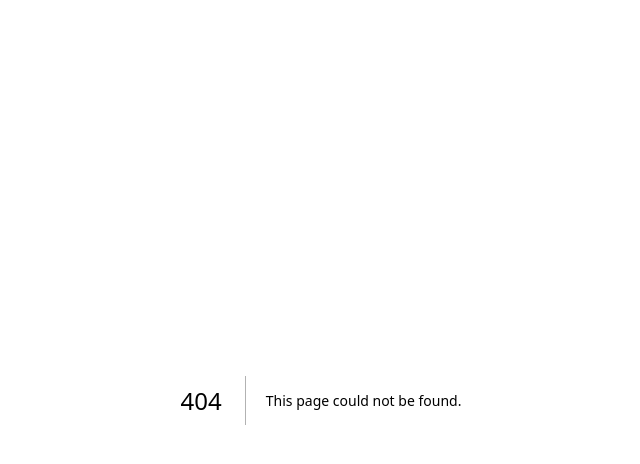
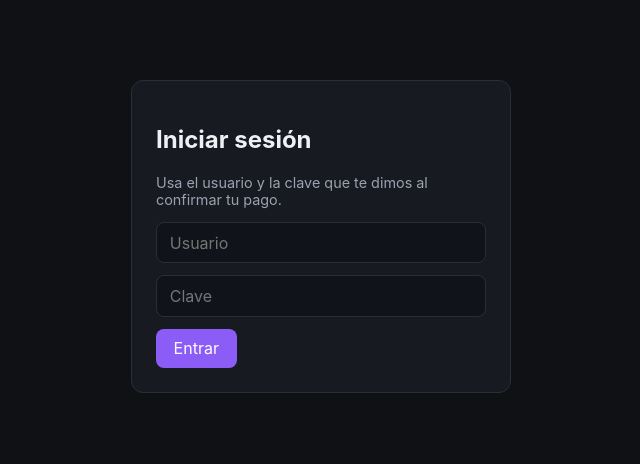
Before and after one commit to somosmuzamarketing-spec/muza-platform, a Next.js app: page /login in a window 1280 px wide. Before the commit this address had no page. Shown: the top 464 px of the page, without its empty margins (319-959 px from the left). Built offline with nearby package versions, Linux system fonts and the light colour scheme.

Commit message:
Create page.tsx

```diff
--- /dev/null
+++ b/src/app/login/page.tsx
@@ -0,0 +1,43 @@
+"use client";
+import { useState } from "react";
+import { signIn } from "next-auth/react";
+import { useRouter } from "next/navigation";
+
+export default function LoginPage() {
+  const [username, setUsername] = useState("");
+  const [password, setPassword] = useState("");
+  const [error, setError] = useState("");
+  const router = useRouter();
+
+  async function handleSubmit(e: React.FormEvent) {
+    e.preventDefault();
+    setError("");
+    const res = await signIn("credentials", {
+      username,
+      password,
+      redirect: false,
+    });
+    if (res?.error) {
+      setError("Usuario o clave incorrectos.");
+      return;
+    }
+    router.push("/dashboard");
+  }
+
+  return (
+    <div className="container">
+      <div className="card" style={{ maxWidth: 380, margin: "3rem auto" }}>
+        <h2>Iniciar sesión</h2>
+        <p style={{ color: "var(--muted)", fontSize: "0.9rem" }}>
+          Usa el usuario y la clave que te dimos al confirmar tu pago.
+        </p>
+        <form onSubmit={handleSubmit}>
+          <input placeholder="Usuario" value={username} onChange={(e) => setUsername(e.target.value)} required />
+          <input placeholder="Clave" type="password" value={password} onChange={(e) => setPassword(e.target.value)} required />
+          {error && <p style={{ color: "#f87171" }}>{error}</p>}
+          <button type="submit">Entrar</button>
+        </form>
+      </div>
+    </div>
+  );
+}
```
